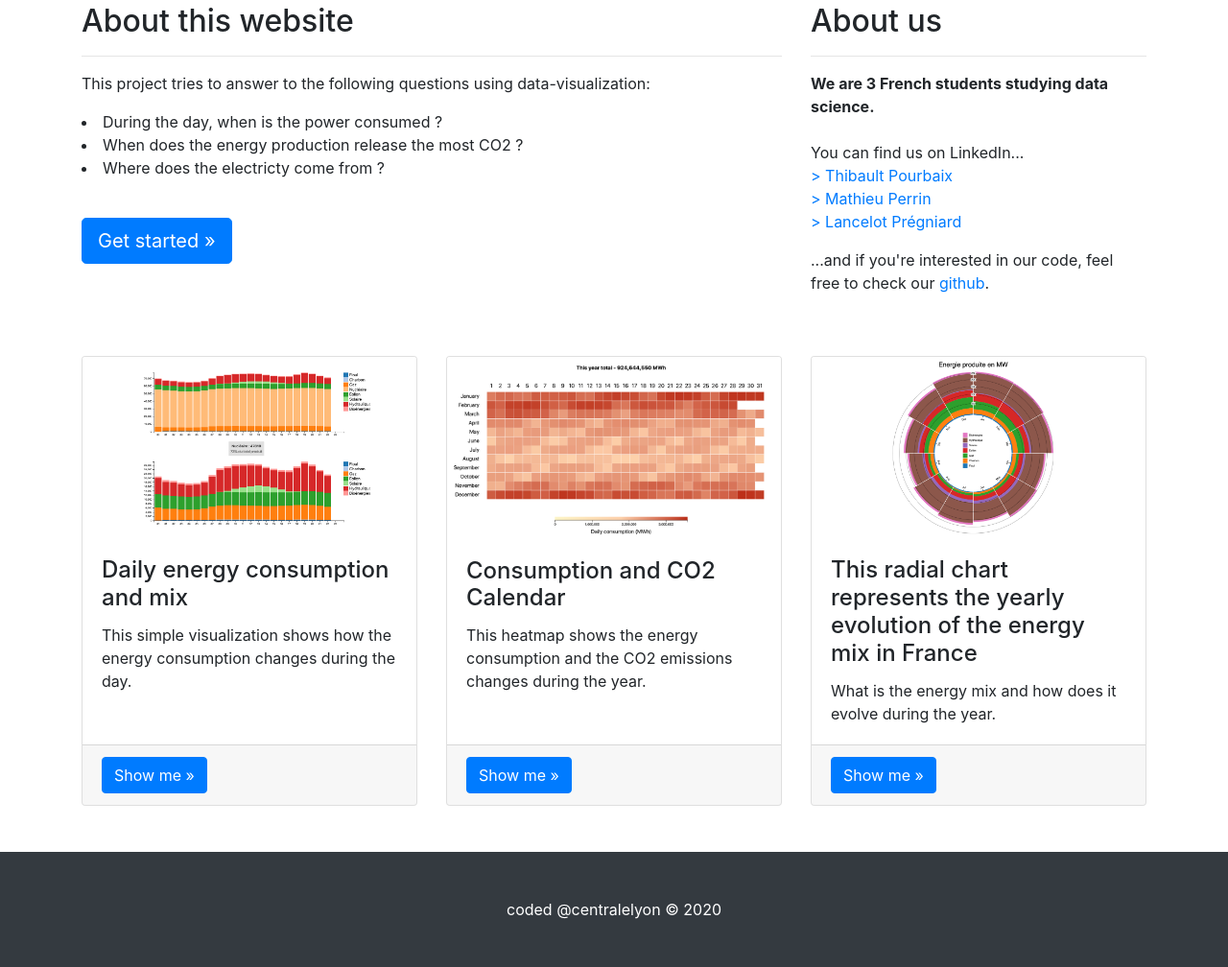
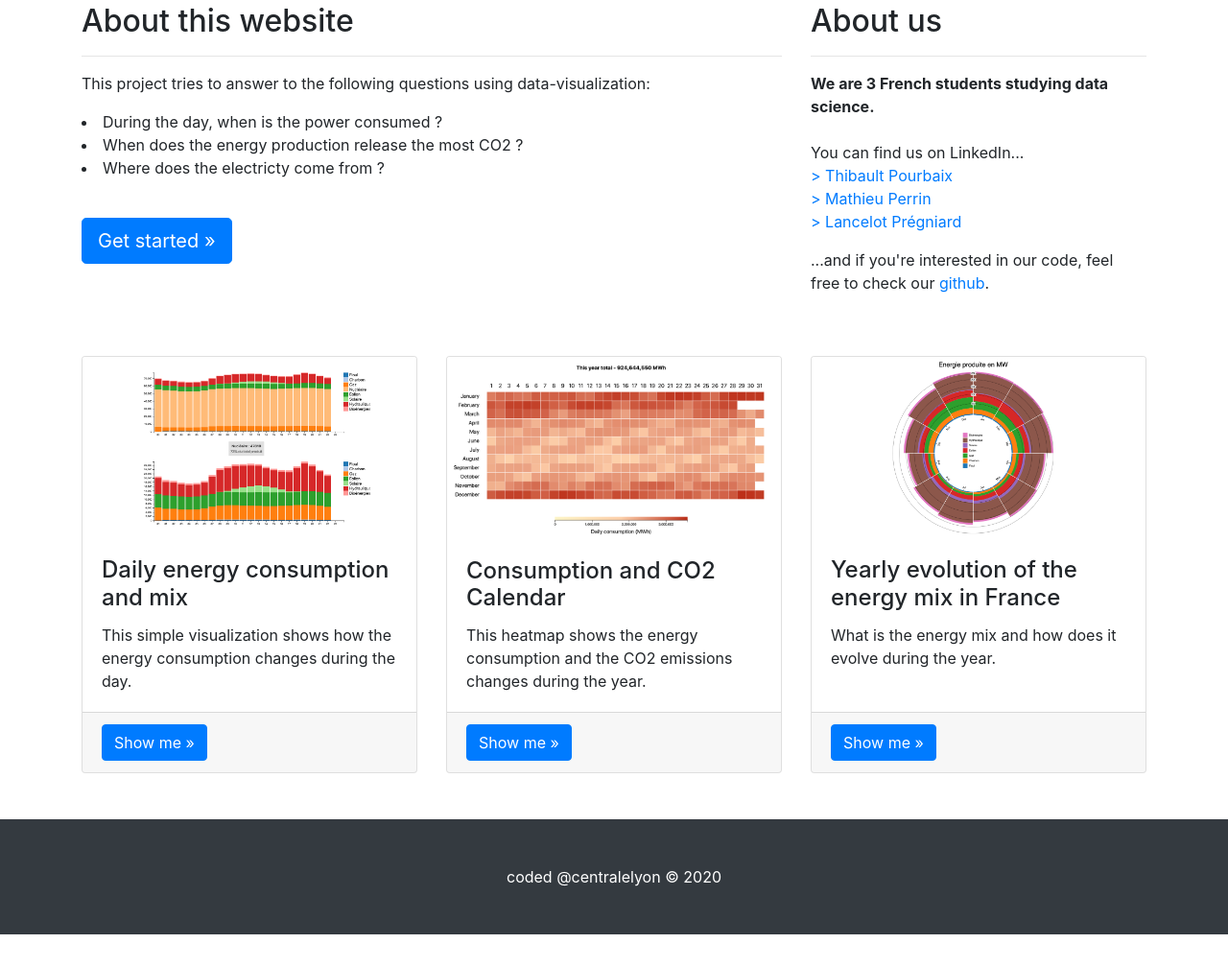
Before and after one commit to lctdulac/dataviz-d3, a website: page index.html in a window 1280 px wide. Shown: the part 465-1473 px from the top of the page at 96% size. After the commit the page ends 1439 px from the top, so only its background shows below. Drawn offline with nearby package versions, Linux system fonts and the light colour scheme.

Commit message:
Update index.html

```diff
--- a/index.html
+++ b/index.html
@@ -126,7 +126,7 @@
         <div class="card h-100">
           <img class="card-img-top" src="img/visu3.png" alt="">
           <div class="card-body">
-            <h4 class="card-title">This radial chart represents the yearly evolution of the energy mix in France</h4>
+            <h4 class="card-title">Yearly evolution of the energy mix in France</h4>
             <p class="card-text">What is the energy mix and how does it evolve during the year.</p>
           </div>
           <div class="card-footer">
```
